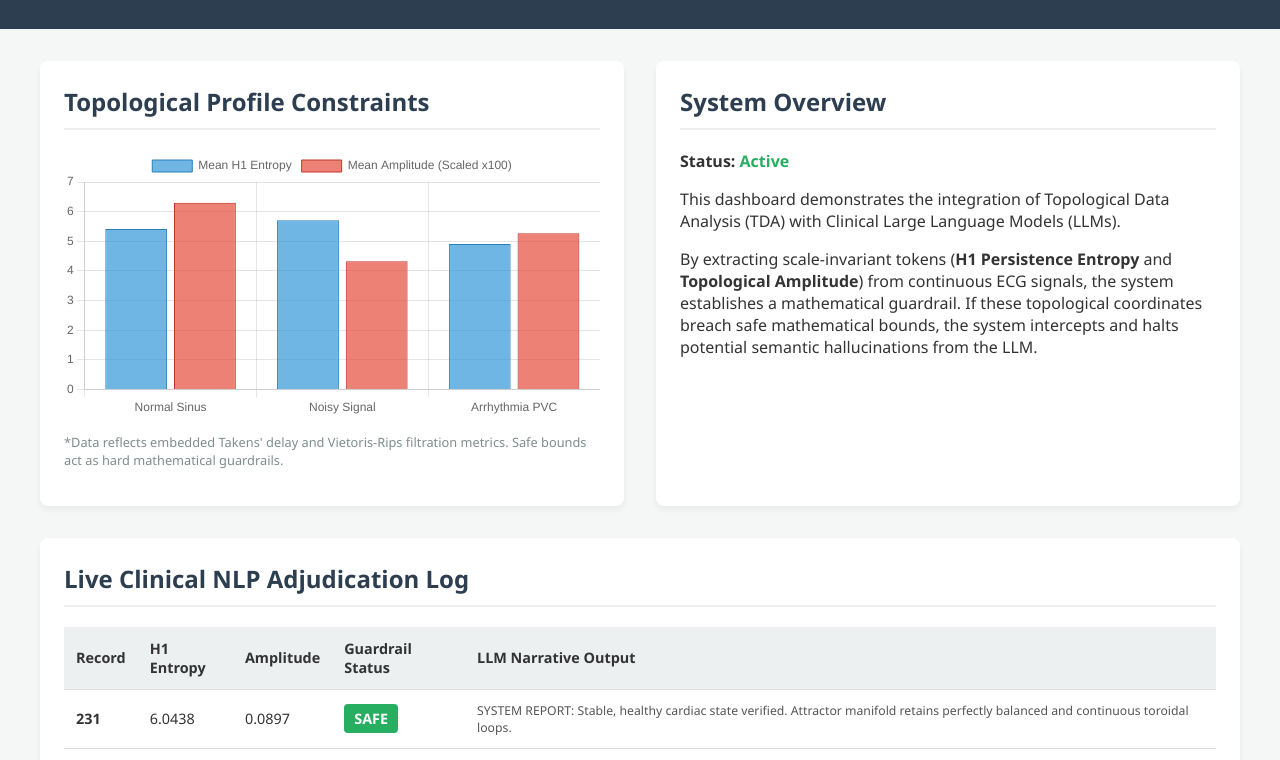
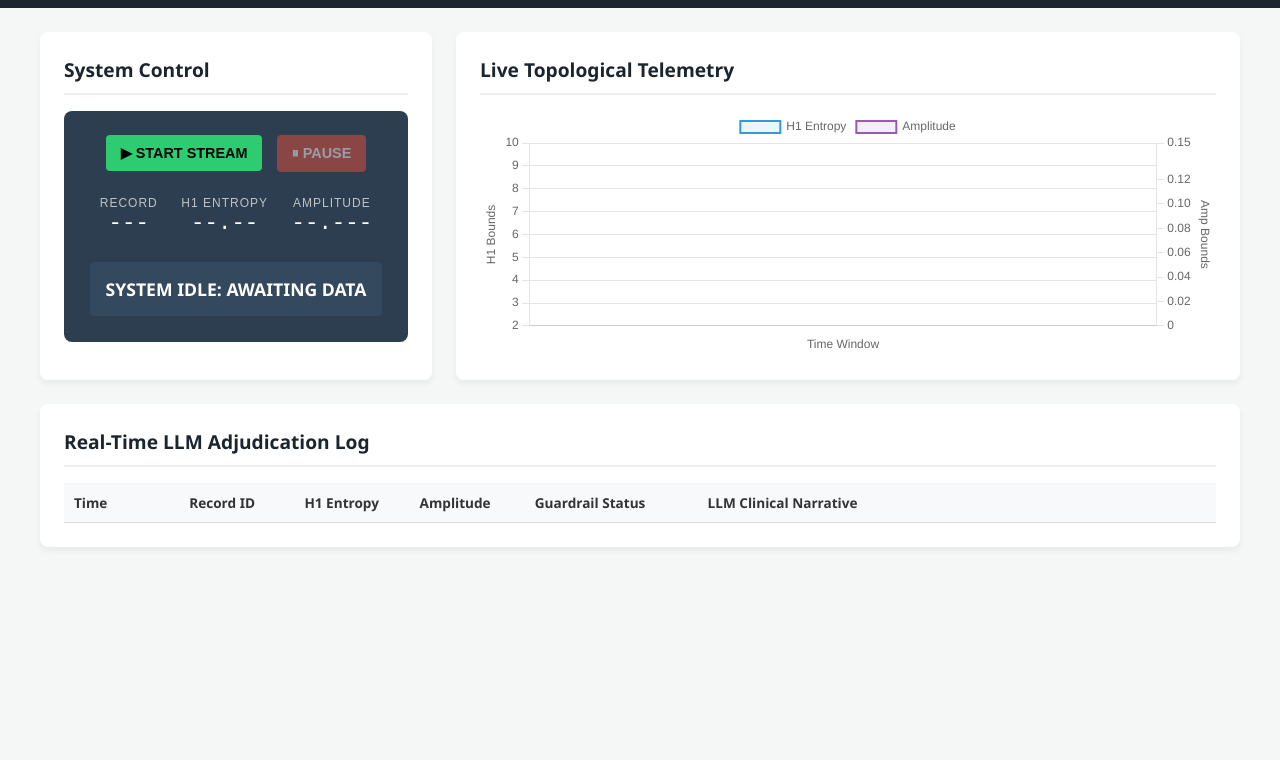
Before and after one commit to vothikimanh1007/neuro-symbolic-cdss-demo, a plain HTML site: page index.html in a window 1280 px wide. Shown: the part 106-866 px from the top of the page. After the commit the page ends 800 px from the top, so only its background shows below. Drawn offline with nearby package versions, Linux system fonts and the light colour scheme.

Commit message:
Update index.html

```diff
--- a/index.html
+++ b/index.html
@@ -3,159 +3,262 @@
 <head>
     <meta charset="UTF-8">
     <meta name="viewport" content="width=device-width, initial-scale=1.0">
-    <title>Neuro-Symbolic CDSS Dashboard</title>
+    <title>Live Neuro-Symbolic CDSS</title>
     <script src="https://cdn.jsdelivr.net/npm/chart.js"></script>
     <style>
         :root {
-            --primary: #2c3e50;
+            --primary: #1a252f;
             --bg-color: #f4f7f6;
-            --green: #27ae60;
-            --yellow: #f39c12;
+            --green: #2ecc71;
+            --yellow: #f1c40f;
             --red: #e74c3c;
+            --light-gray: #ecf0f1;
         }
-        body {
-            font-family: 'Segoe UI', Tahoma, Geneva, Verdana, sans-serif;
-            margin: 0; padding: 0; background-color: var(--bg-color); color: #333;
-        }
-        header {
-            background-color: var(--primary); color: white;
-            padding: 2rem; text-align: center;
-        }
-        header h1 { margin: 0 0 10px 0; font-size: 1.8rem; }
-        header p { margin: 0; font-size: 1rem; opacity: 0.9; }
-        .container { max-width: 1200px; margin: 2rem auto; padding: 0 1rem; }
-        .grid { display: grid; grid-template-columns: 1fr 1fr; gap: 2rem; margin-bottom: 2rem; }
+        body { font-family: 'Segoe UI', Tahoma, Geneva, Verdana, sans-serif; margin: 0; padding: 0; background-color: var(--bg-color); color: #333; }
+        header { background-color: var(--primary); color: white; padding: 1.5rem; text-align: center; }
+        header h1 { margin: 0 0 5px 0; font-size: 1.8rem; }
+        header p { margin: 0; font-size: 1rem; color: var(--light-gray); }
+
+        .container { max-width: 1200px; margin: 1.5rem auto; padding: 0 1rem; }
+        .top-row { display: grid; grid-template-columns: 1fr 2fr; gap: 1.5rem; margin-bottom: 1.5rem; }
         .card { background: white; padding: 1.5rem; border-radius: 8px; box-shadow: 0 4px 6px rgba(0,0,0,0.05); }
-        .card h2 { margin-top: 0; color: var(--primary); border-bottom: 2px solid #eee; padding-bottom: 10px; }
+        .card h2 { margin-top: 0; color: var(--primary); border-bottom: 2px solid #eee; padding-bottom: 10px; font-size: 1.2rem; }
 
-        table { width: 100%; border-collapse: collapse; margin-top: 1rem; font-size: 0.9rem; }
-        th, td { padding: 12px; text-align: left; border-bottom: 1px solid #ddd; }
-        th { background-color: #ecf0f1; font-weight: 600; }
+        /* Monitor UI */
+        .monitor-panel { background: #2c3e50; color: white; padding: 1.5rem; border-radius: 8px; text-align: center; }
+        .controls { margin-bottom: 1rem; }
+        .btn { padding: 10px 15px; font-size: 0.9rem; font-weight: bold; border: none; border-radius: 4px; cursor: pointer; transition: 0.2s; }
+        .btn-start { background-color: var(--green); color: black; }
+        .btn-stop { background-color: var(--red); color: white; margin-left: 10px; }
+        .btn:disabled { opacity: 0.5; cursor: not-allowed; }
 
-        .badge { padding: 5px 10px; border-radius: 4px; font-weight: bold; color: white; display: inline-block; }
-        .badge.green { background-color: var(--green); }
-        .badge.yellow { background-color: var(--yellow); color: #333; }
+        .data-readout { display: flex; justify-content: space-around; margin: 1.5rem 0; font-family: monospace; font-size: 1.4rem; }
+        .metric { display: flex; flex-direction: column; align-items: center; }
+        .metric-label { font-size: 0.75rem; text-transform: uppercase; color: #bdc3c7; font-family: sans-serif; letter-spacing: 1px; }
+
+        .status-indicator { padding: 15px; border-radius: 6px; font-weight: bold; font-size: 1.1rem; transition: background-color 0.3s; background-color: #34495e; border: 2px solid #2c3e50; }
+        .status-indicator.green { background-color: rgba(46, 204, 113, 0.2); border-color: var(--green); color: var(--green); }
+        .status-indicator.yellow { background-color: rgba(241, 196, 15, 0.2); border-color: var(--yellow); color: var(--yellow); }
+        .status-indicator.red { background-color: rgba(231, 76, 60, 0.2); border-color: var(--red); color: var(--red); }
+
+        /* Table Styles */
+        .table-container { max-height: 350px; overflow-y: auto; }
+        table { width: 100%; border-collapse: collapse; font-size: 0.85rem; }
+        th, td { padding: 10px; text-align: left; border-bottom: 1px solid #ddd; }
+        th { background-color: #f8f9fa; font-weight: 600; position: sticky; top: 0; }
+        .badge { padding: 4px 8px; border-radius: 4px; font-weight: bold; color: white; display: inline-block; font-size: 0.75rem;}
+        .badge.green { background-color: var(--green); color: black;}
+        .badge.yellow { background-color: var(--yellow); color: black; }
         .badge.red { background-color: var(--red); }
-        .narrative { font-size: 0.85em; color: #555; line-height: 1.4; }
+
+        /* Live Dot Animation */
+        @keyframes pulse { 0% { opacity: 1; } 50% { opacity: 0.3; } 100% { opacity: 1; } }
+        .live-dot { height: 10px; width: 10px; background-color: var(--red); border-radius: 50%; display: inline-block; animation: pulse 1s infinite; visibility: hidden; }
+        .is-live .live-dot { visibility: visible; }
     </style>
 </head>
 <body>
 
 <header>
-    <h1>Multimodal Neuro-Symbolic Clinical Decision Support</h1>
-    <p>Non-Euclidean Topological Representations as Real-Time Guardrails for Medical LLMs</p>
+    <h1>Multimodal Neuro-Symbolic CDSS</h1>
+    <p>Topological Guardrails Intercepting LLM Hallucinations in Real-Time</p>
 </header>
 
 <div class="container">
-    <div class="grid">
+    <div class="top-row">
         <div class="card">
-            <h2>Topological Profile Constraints</h2>
-            <canvas id="statsChart"></canvas>
-            <p style="font-size: 0.8em; margin-top: 15px; color: #7f8c8d;">
-                *Data reflects embedded Takens' delay and Vietoris-Rips filtration metrics. Safe bounds act as hard mathematical guardrails.
-            </p>
+            <h2>System Control <span class="live-dot" id="liveDot"></span></h2>
+            <div class="monitor-panel" id="monitorPanel">
+                <div class="controls">
+                    <button class="btn btn-start" id="startBtn" onclick="startSimulation()">▶ START STREAM</button>
+                    <button class="btn btn-stop" id="stopBtn" onclick="stopSimulation()" disabled>⏸ PAUSE</button>
                 </div>
 
-        <div class="card">
-            <h2>System Overview</h2>
-            <p><strong>Status:</strong> <span style="color: #27ae60; font-weight: bold;">Active</span></p>
-            <p>This dashboard demonstrates the integration of Topological Data Analysis (TDA) with Clinical Large Language Models (LLMs).</p>
-            <p>By extracting scale-invariant tokens (<strong>H1 Persistence Entropy</strong> and <strong>Topological Amplitude</strong>) from continuous ECG signals, the system establishes a mathematical guardrail. If these topological coordinates breach safe mathematical bounds, the system intercepts and halts potential semantic hallucinations from the LLM.</p>
+                <div class="data-readout">
+                    <div class="metric"><span class="metric-label">Record</span><span id="display-id">---</span></div>
+                    <div class="metric"><span class="metric-label">H1 Entropy</span><span id="display-h1">--.--</span></div>
+                    <div class="metric"><span class="metric-label">Amplitude</span><span id="display-amp">--.---</span></div>
+                </div>
+
+                <div id="statusIndicator" class="status-indicator">
+                    SYSTEM IDLE: AWAITING DATA
+                </div>
             </div>
         </div>
 
         <div class="card">
-        <h2>Live Clinical NLP Adjudication Log</h2>
+            <h2>Live Topological Telemetry</h2>
+            <canvas id="liveChart" height="100"></canvas>
+        </div>
+    </div>
+
+    <div class="card">
+        <h2>Real-Time LLM Adjudication Log</h2>
+        <div class="table-container">
             <table>
                 <thead>
                     <tr>
-                    <th>Record</th>
-                    <th>H1 Entropy</th>
-                    <th>Amplitude</th>
-                    <th>Guardrail Status</th>
-                    <th>LLM Narrative Output</th>
+                        <th style="width: 10%">Time</th>
+                        <th style="width: 10%">Record ID</th>
+                        <th style="width: 10%">H1 Entropy</th>
+                        <th style="width: 10%">Amplitude</th>
+                        <th style="width: 15%">Guardrail Status</th>
+                        <th style="width: 45%">LLM Clinical Narrative</th>
                     </tr>
                 </thead>
-            <tbody id="nlpTableBody">
+                <tbody id="logTableBody">
                     </tbody>
             </table>
         </div>
     </div>
+</div>
 
 <script>
-    // ==========================================
-    // 1. EMBEDDED DATASETS
-    // ==========================================
-
-    // Extracted from tda_statistical_profile.json
-    const statsProfile = {
-        "NORMAL_SINUS": { "H1": 5.4159, "Amp": 0.0630 },
-        "NOISY_SIGNAL": { "H1": 5.7102, "Amp": 0.0433 },
-        "ARRHYTHMIA_PVC": { "H1": 4.9128, "Amp": 0.0527 }
+    // 1. STATISTICAL BOUNDARIES (From JSON Profile)
+    const bounds = {
+        H1_Low: 3.5721, H1_High: 7.2598,
+        Amp_Low: 0.0212, Amp_High: 0.1048
     };
 
-    // Extracted from tda_nlp_analysis_results.csv
-    const nlpResults = [
-        { id: "231", h1: 6.0438, amp: 0.0897, code: "CLINICAL_CODE_GREEN", narrative: "SYSTEM REPORT: Stable, healthy cardiac state verified. Attractor manifold retains perfectly balanced and continuous toroidal loops." },
-        { id: "100", h1: 6.0803, amp: 0.0445, code: "CLINICAL_CODE_YELLOW", narrative: "CLINICAL CONSULTATION: High-frequency topological noise or mechanical motion artifact detected. The patient is physically safe; please verify and stabilize the ECG electrode straps." },
-        { id: "101", h1: 5.7903, amp: 0.0228, code: "CLINICAL_CODE_YELLOW", narrative: "CLINICAL CONSULTATION: High-frequency topological noise or mechanical motion artifact detected. Attractor loops show high complexity but co-occurring low amplitude." },
-        { id: "234", h1: 8.8554, amp: 0.0593, code: "CLINICAL_CODE_RED", narrative: "GUARDRAIL ALERT: Topological markers indicative of severe anomaly or signal corruption. LLM generation halted to prevent clinical hallucination." }
+    // 2. SIMULATION DATA SEQUENCE
+    const simulationSequence = [
+        { id: "100", h1: 6.0422, amp: 0.1006 }, // Normal
+        { id: "100", h1: 5.8852, amp: 0.0992 }, // Normal
+        { id: "100", h1: 5.7142, amp: 0.0799 }, // Normal
+        { id: "101", h1: 5.7903, amp: 0.0208 }, // Low Amp (Yellow)
+        { id: "101", h1: 6.5240, amp: 0.0191 }, // Low Amp (Yellow)
+        { id: "231", h1: 6.0438, amp: 0.0896 }, // Normal
+        { id: "234", h1: 8.8554, amp: 0.0593 }, // High H1 (Red)
+        { id: "234", h1: 8.8794, amp: 0.0516 }, // High H1 (Red)
+        { id: "234", h1: 5.5025, amp: 0.0593 }  // Normal
     ];
 
-    // ==========================================
-    // 2. RENDER CHART (Chart.js)
-    // ==========================================
-    const ctx = document.getElementById('statsChart').getContext('2d');
-    new Chart(ctx, {
-        type: 'bar',
+    let simulationInterval;
+    let currentIndex = 0;
+    const MAX_CHART_POINTS = 10;
+
+    // UI Elements
+    const startBtn = document.getElementById('startBtn');
+    const stopBtn = document.getElementById('stopBtn');
+    const monitorPanel = document.getElementById('monitorPanel');
+    const statusIndicator = document.getElementById('statusIndicator');
+    const tbody = document.getElementById('logTableBody');
+
+    // 3. INITIALIZE LIVE CHART (Dual Y-Axis)
+    const ctx = document.getElementById('liveChart').getContext('2d');
+    const liveChart = new Chart(ctx, {
+        type: 'line',
         data: {
-            labels: ['Normal Sinus', 'Noisy Signal', 'Arrhythmia PVC'],
+            labels: [], // Time stamps
             datasets: [
                 {
-                    label: 'Mean H1 Entropy',
-                    data: [statsProfile.NORMAL_SINUS.H1, statsProfile.NOISY_SIGNAL.H1, statsProfile.ARRHYTHMIA_PVC.H1],
-                    backgroundColor: 'rgba(52, 152, 219, 0.7)',
-                    borderColor: 'rgba(41, 128, 185, 1)',
-                    borderWidth: 1
+                    label: 'H1 Entropy',
+                    data: [],
+                    borderColor: '#3498db',
+                    backgroundColor: 'rgba(52, 152, 219, 0.1)',
+                    borderWidth: 2,
+                    tension: 0.4,
+                    yAxisID: 'y'
                 },
                 {
-                    label: 'Mean Amplitude (Scaled x100)',
-                    data: [statsProfile.NORMAL_SINUS.Amp * 100, statsProfile.NOISY_SIGNAL.Amp * 100, statsProfile.ARRHYTHMIA_PVC.Amp * 100],
-                    backgroundColor: 'rgba(231, 76, 60, 0.7)',
-                    borderColor: 'rgba(192, 57, 43, 1)',
-                    borderWidth: 1
+                    label: 'Amplitude',
+                    data: [],
+                    borderColor: '#9b59b6',
+                    backgroundColor: 'rgba(155, 89, 182, 0.1)',
+                    borderWidth: 2,
+                    tension: 0.4,
+                    yAxisID: 'y1'
                 }
             ]
         },
         options: {
             responsive: true,
-            scales: { y: { beginAtZero: true } },
+            animation: { duration: 400 },
+            scales: {
+                x: { display: true, title: { display: true, text: 'Time Window' } },
+                y: { type: 'linear', display: true, position: 'left', min: 2.0, max: 10.0, title: { display: true, text: 'H1 Bounds' } },
+                y1: { type: 'linear', display: true, position: 'right', min: 0.0, max: 0.15, grid: { drawOnChartArea: false }, title: { display: true, text: 'Amp Bounds' } }
+            },
             plugins: { legend: { position: 'top' } }
         }
     });
 
-    // ==========================================
-    // 3. RENDER TABLE DATA
-    // ==========================================
-    const tbody = document.getElementById('nlpTableBody');
-    nlpResults.forEach(record => {
+    // 4. SIMULATION LOGIC
+    function startSimulation() {
+        startBtn.disabled = true; stopBtn.disabled = false;
+        document.getElementById('liveDot').parentElement.classList.add('is-live');
+
+        processNextRecord(); // Process first immediately
+        simulationInterval = setInterval(processNextRecord, 2000); // Trigger every 2 seconds
+    }
+
+    function stopSimulation() {
+        clearInterval(simulationInterval);
+        startBtn.disabled = false; stopBtn.disabled = true;
+        document.getElementById('liveDot').parentElement.classList.remove('is-live');
+        statusIndicator.className = 'status-indicator';
+        statusIndicator.innerText = "STREAM PAUSED";
+    }
+
+    function processNextRecord() {
+        const data = simulationSequence[currentIndex];
+
+        // --- 1. Update Panel UI ---
+        document.getElementById('display-id').innerText = data.id;
+        document.getElementById('display-h1').innerText = data.h1.toFixed(4);
+        document.getElementById('display-amp').innerText = data.amp.toFixed(4);
+
+        // --- 2. Evaluate Constraints ---
+        const h1Safe = (data.h1 >= bounds.H1_Low && data.h1 <= bounds.H1_High);
+        const ampSafe = (data.amp >= bounds.Amp_Low && data.amp <= bounds.Amp_High);
+        const isExtreme = (data.h1 > 8.0 || data.h1 < 2.5);
+
+        let stateClass = 'green'; let statusText = 'SAFE';
+        let narrative = "SYSTEM REPORT: Stable cardiac state verified. Attractor manifold retains continuous toroidal loops. LLM permitted.";
+
+        if (isExtreme) {
+            stateClass = 'red'; statusText = 'HALTED';
+            narrative = "GUARDRAIL TRIGGERED: Severe topological anomaly. Parameters out of physiological bounds. LLM generation halted.";
+        } else if (!h1Safe || !ampSafe) {
+            stateClass = 'yellow'; statusText = 'WARNING';
+            narrative = "CLINICAL CONSULT: Topological noise/deviation detected. Context added to LLM prompt. Verify ECG straps.";
+        }
+
+        statusIndicator.className = `status-indicator ${stateClass}`;
+        statusIndicator.innerText = `SYSTEM STATUS: ${statusText}`;
+
+        // --- 3. Update Chart ---
+        const now = new Date();
+        const timeLabel = now.getHours().toString().padStart(2, '0') + ":" + now.getMinutes().toString().padStart(2, '0') + ":" + now.getSeconds().toString().padStart(2, '0');
+
+        liveChart.data.labels.push(timeLabel);
+        liveChart.data.datasets[0].data.push(data.h1);
+        liveChart.data.datasets[1].data.push(data.amp);
+
+        // Keep chart moving by removing old points
+        if (liveChart.data.labels.length > MAX_CHART_POINTS) {
+            liveChart.data.labels.shift();
+            liveChart.data.datasets[0].data.shift();
+            liveChart.data.datasets[1].data.shift();
+        }
+        liveChart.update();
+
+        // --- 4. Add to Scrolling Table ---
         const tr = document.createElement('tr');
+        tr.innerHTML = `
+            <td>${timeLabel}</td>
+            <td><strong>${data.id}</strong></td>
+            <td>${data.h1.toFixed(4)}</td>
+            <td>${data.amp.toFixed(4)}</td>
+            <td><span class="badge ${stateClass}">${statusText}</span></td>
+            <td>${narrative}</td>
+        `;
+        tbody.insertBefore(tr, tbody.firstChild);
 
-        // Determine badge styling based on the clinical code
-        let badgeClass = 'green';
-        let statusText = 'SAFE';
-        if (record.code.includes('YELLOW')) { badgeClass = 'yellow'; statusText = 'WARNING'; }
-        if (record.code.includes('RED')) { badgeClass = 'red'; statusText = 'HALTED'; }
-
-        tr.innerHTML = `
-            <td><strong>${record.id}</strong></td>
-            <td>${record.h1.toFixed(4)}</td>
-            <td>${record.amp.toFixed(4)}</td>
-            <td><span class="badge ${badgeClass}">${statusText}</span></td>
-            <td class="narrative">${record.narrative}</td>
-        `;
-        tbody.appendChild(tr);
-    });
+        // Loop Sequence
+        currentIndex++;
+        if (currentIndex >= simulationSequence.length) currentIndex = 0;
+    }
 </script>
 
 </body>
```
Lines whose indentation alone changed are shown as unchanged.
